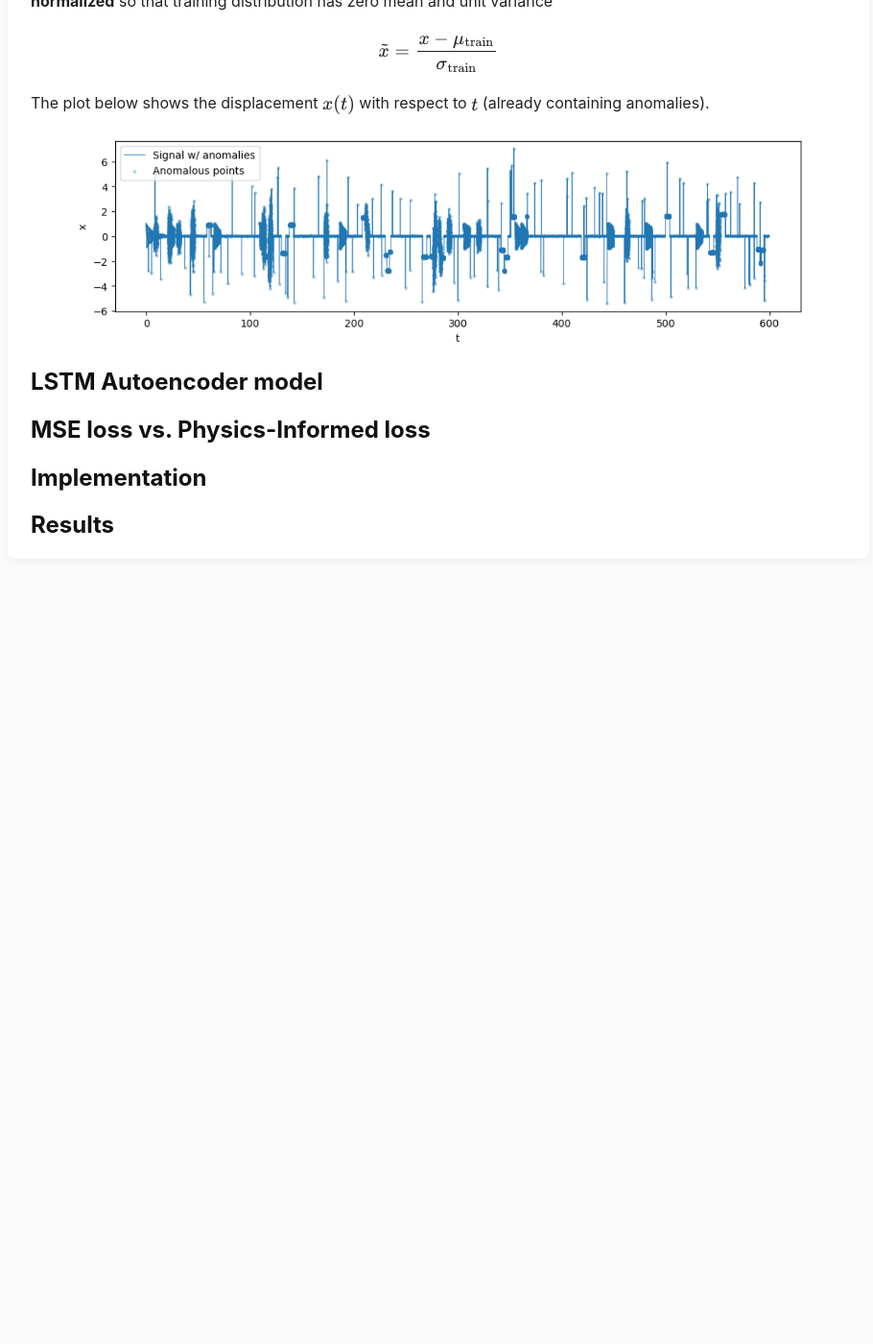
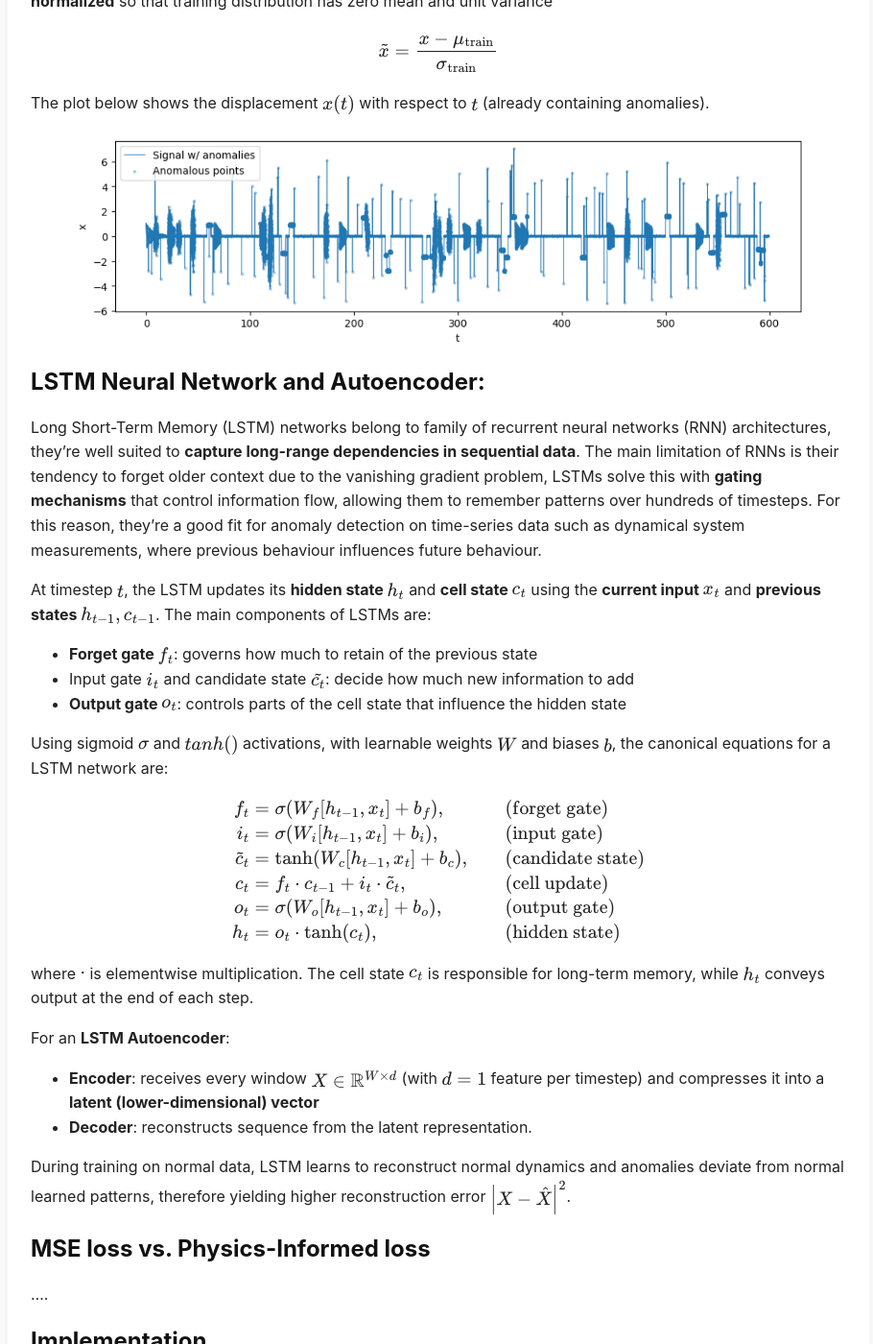
Before and after one commit to andymeneguzzo/Damped-Oscillator-Anomaly-Detection-with-LSTM-Autoencoder, a Jekyll site: the page built from index.md, in a window 1280 px wide and 1400 px high, scrolled down 2526 px. Shown: the whole window at 96% size, without its empty margins (183-1093 px from the left). Built offline with Jekyll 4.4.1, drawn with Linux system fonts in a browser that asks for light colours; before the commit the page ends 3156 px from its top, so only the background shows below that.

Commit message:
wrote LSTM NN and AE section, proceeding to MSE loss and Physics-informed loss section

```diff
--- a/index.md
+++ b/index.md
@@ -78,11 +78,43 @@ The plot below shows the displacement $x(t)$ with respect to $t$ (already contai
 
 
 
-## LSTM Autoencoder model
+## LSTM Neural Network and Autoencoder:
+Long Short-Term Memory (LSTM) networks belong to family of recurrent neural networks (RNN) architectures, they're well suited to **capture long-range dependencies in sequential data**. The main limitation of RNNs is their tendency to forget older context due to the vanishing gradient problem, LSTMs solve this with **gating mechanisms** that control information flow, allowing them to remember patterns over hundreds of timesteps. For this reason, they're a good fit for anomaly detection on time-series data such as dynamical system measurements, where previous behaviour influences future behaviour.
 
+At timestep $t$, the LSTM updates its **hidden state $h_t$** and **cell state $c_t$** using the **current input $x_t$** and **previous states $h_{t-1}, c_{t-1}$**. The main components of LSTMs are:
+- **Forget gate $f_t$**: governs how much to retain of the previous state
+- Input gate $i_t$ and candidate state $\tilde{c_t}$: decide how much new information to add
+- **Output gate $o_t$**: controls parts of the cell state that influence the hidden state
+
+Using sigmoid $\sigma$ and $tanh()$ activations, with learnable weights $W$ and biases $b$, the canonical equations for a LSTM network are:
+
+$$
+\begin{align*}
+f_t &= \sigma(W_f[h_{t-1}, x_t] + b_f), && \text{(forget gate)} \\
+i_t &= \sigma(W_i[h_{t-1}, x_t] + b_i), && \text{(input gate)} \\
+\tilde{c}_t &= \tanh(W_c[h_{t-1}, x_t] + b_c), && \text{(candidate state)} \\
+c_t &= f_t \cdot c_{t-1} + i_t \cdot \tilde{c}_t, && \text{(cell update)} \\
+o_t &= \sigma(W_o[h_{t-1}, x_t] + b_o), && \text{(output gate)} \\
+h_t &= o_t \cdot \tanh(c_t), && \text{(hidden state)}
+\end{align*}
+$$
+
+where $\cdot$ is elementwise multiplication. The cell state $c_t$ is responsible for long-term memory, while $h_t$ conveys output at the end of each step.
+
+For an **LSTM Autoencoder**:
+- **Encoder**: receives every window $X \in \mathbb{R}^{W \times d}$ (with $d = 1$ feature per timestep) and compresses it into a **latent (lower-dimensional) vector**
+- **Decoder**: reconstructs sequence from the latent representation.
+
+During training on normal data, LSTM learns to reconstruct normal dynamics and anomalies deviate from normal learned patterns, therefore yielding higher reconstruction error $\left\| X - \hat{X}\right\|^2$.
 
 ## MSE loss vs. Physics-Informed loss
+....
 
 ## Implementation
+...
 
 ## Results
+...
+
+## Future work
+...
```
Also changed, not shown: readme.md (deleted).
